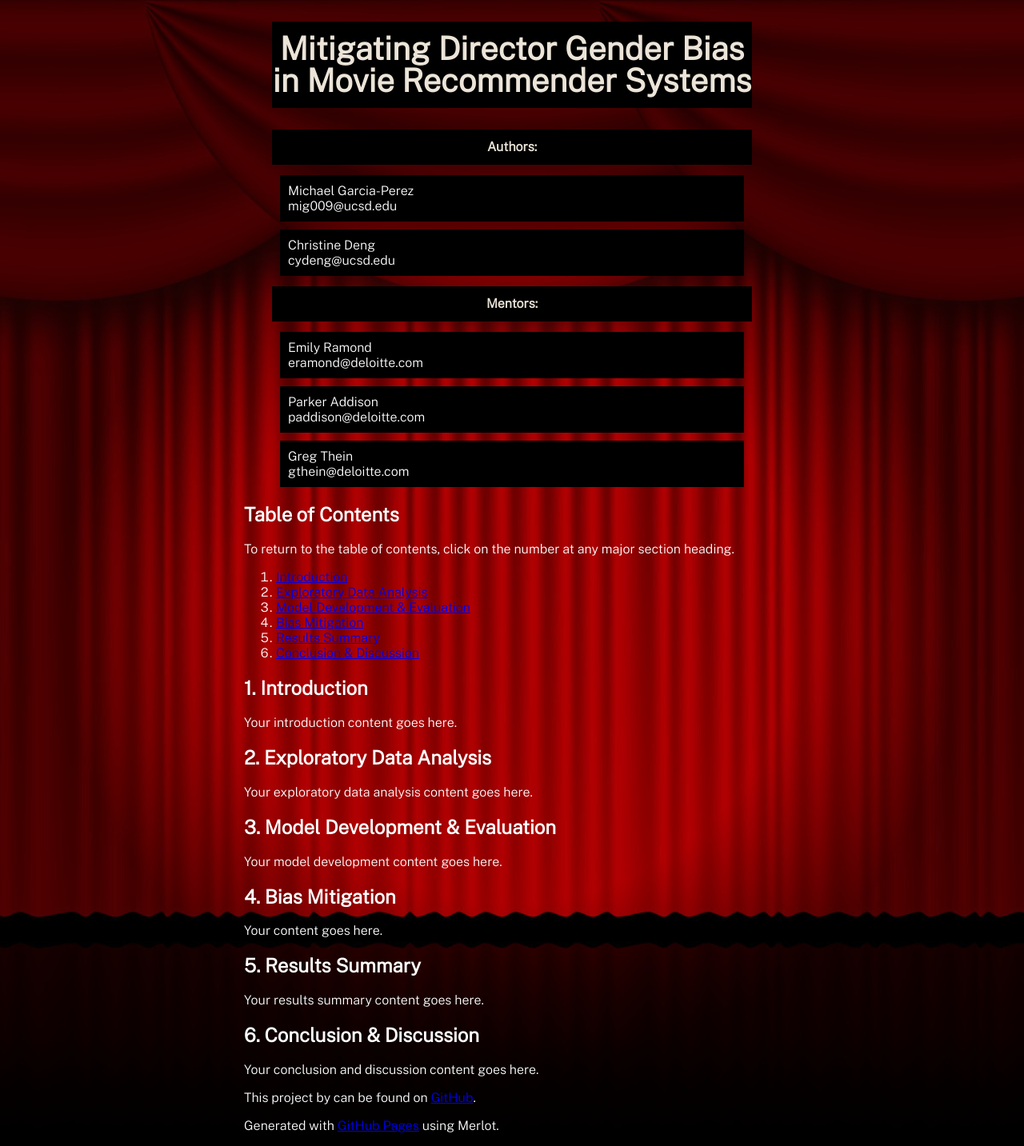
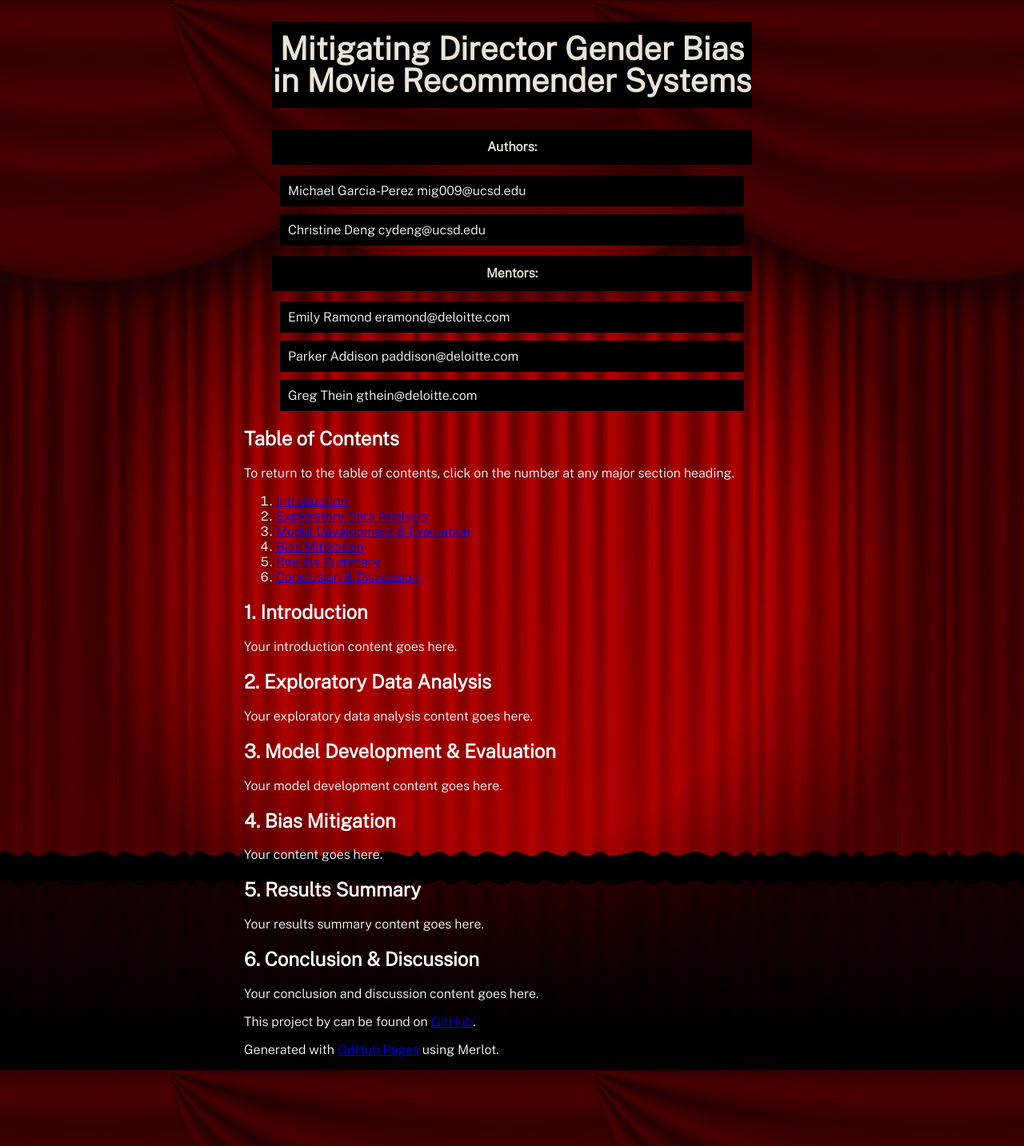
Before and after one commit to michael-garciaperez/DSC180A-Methodology-5, a Jekyll site: the page built from index.md, in a window 1280 px wide. Shown: the whole page at 80% size. Built offline with Jekyll 4.4.1, drawn with Linux system fonts in a browser that asks for light colours.

Commit message:
Update default.html

```diff
--- a/_layouts/default.html
+++ b/_layouts/default.html
@@ -30,16 +30,16 @@
     </div>
 
     <div class="author-mentor-container">
-      <h2>Authors:</h2>
-      <div class="author-names">
-        <p>Michael Garcia-Perez<br>mig009@ucsd.edu</p>
-        <p>Christine Deng<br>cydeng@ucsd.edu</p>
+      <div>
+        <h2>Authors:</h2>
+        <p>Michael Garcia-Perez mig009@ucsd.edu</p>
+        <p>Christine Deng cydeng@ucsd.edu</p>
       </div>
-      <h2>Mentors:</h2>
-      <div class="mentor-names">
-        <p>Emily Ramond<br>eramond@deloitte.com</p>
-        <p>Parker Addison<br>paddison@deloitte.com</p>
-        <p>Greg Thein<br>gthein@deloitte.com</p>
+      <div>
+        <h2>Mentors:</h2>
+        <p>Emily Ramond eramond@deloitte.com</p>
+        <p>Parker Addison paddison@deloitte.com</p>
+        <p>Greg Thein gthein@deloitte.com</p>
       </div>
     </div>
   </header>
```
